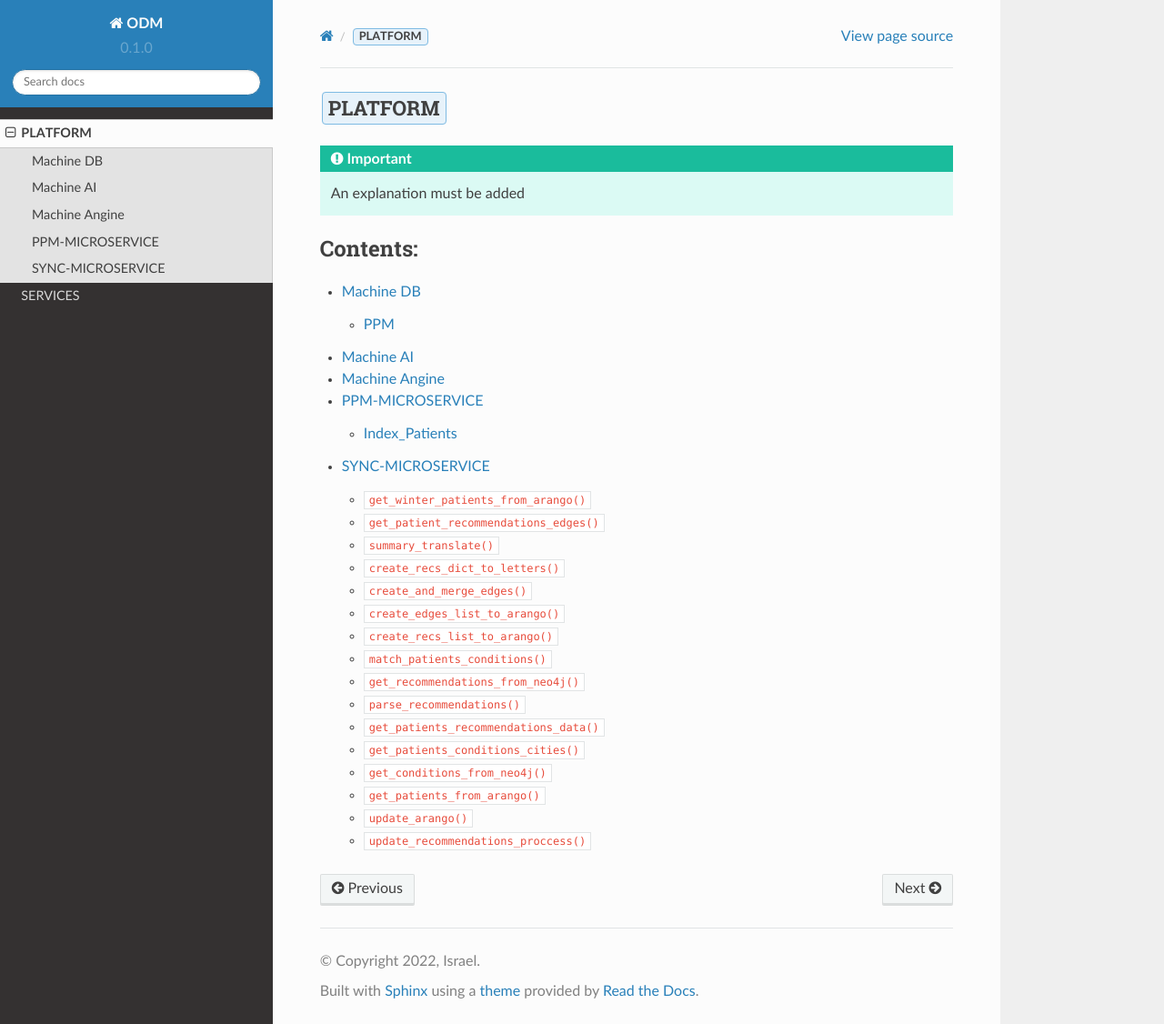
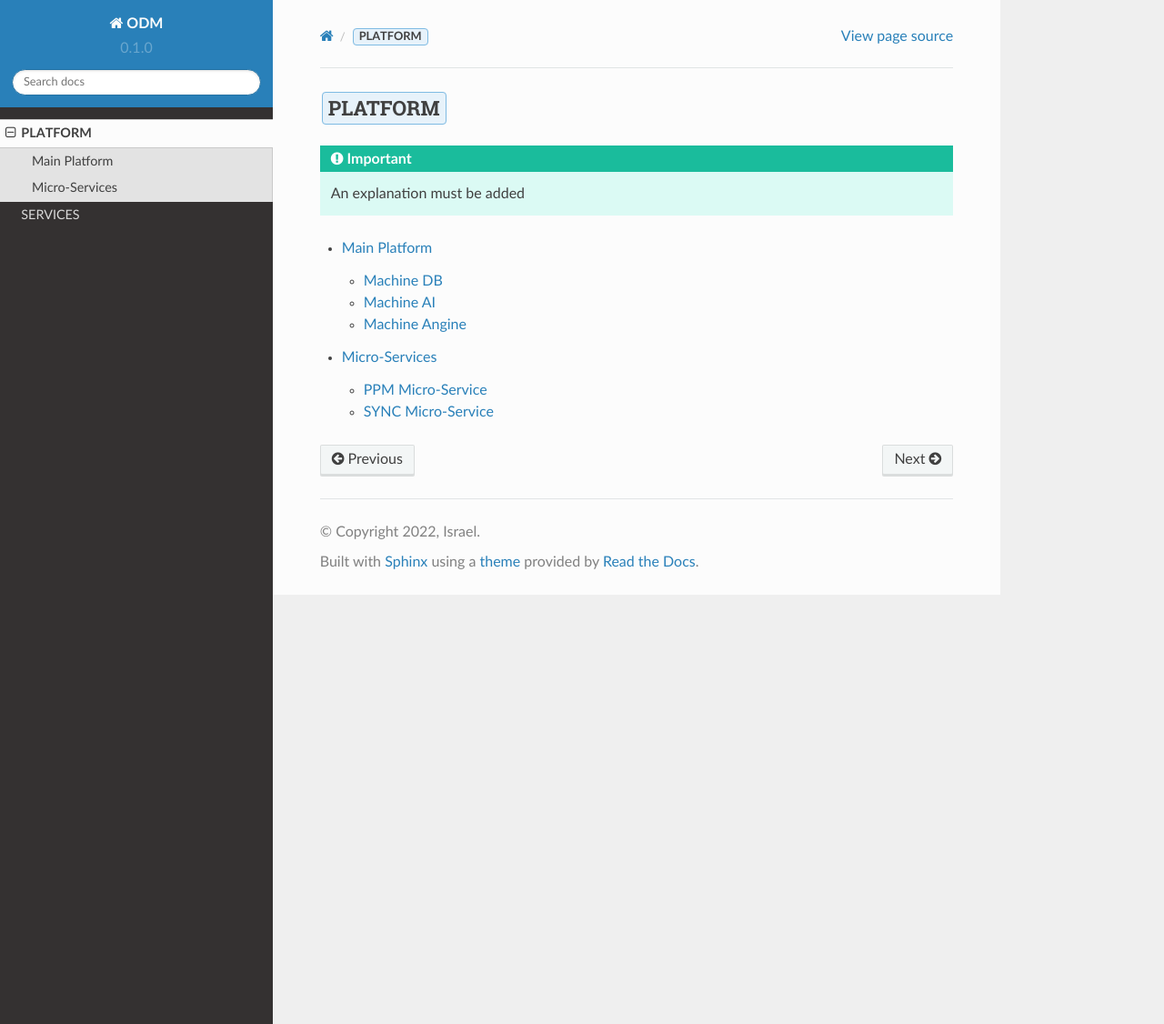
Before and after one commit to od-machine/machine-documentation, a Sphinx documentation site: the page built from docs/source/platform/platform.rst, in a window 1280 px wide and 1126 px high. Shown: the whole window at 91% size. Built offline with Sphinx 7.4.7 and the Read the Docs theme 2.0.0, drawn with Linux system fonts in a browser that asks for light colours.

Commit message:
pltform hierarchy

```diff
--- a/docs/source/platform/platform.rst
+++ b/docs/source/platform/platform.rst
@@ -5,10 +5,6 @@
 
 .. toctree::
    :maxdepth: 2
-   :caption: Contents:
 
-   machine_db/machine_db
-   machine_ai/machine_ai
-   machine_angine/machine_angine
-   ppm_microservice/ppm_microservice
-   sync_microservice/sync_microservice
+   main_platform
+   microservices
--- a/docs/source/platform/ppm_microservice/ppm_microservice.rst
+++ b/docs/source/platform/ppm_microservice/ppm_microservice.rst
@@ -1,5 +1,5 @@
-PPM-MICROSERVICE
-================
+PPM Micro-Service
+=================
 
 .. toctree::
    index_patients
--- a/docs/source/platform/sync_microservice/sync_microservice.rst
+++ b/docs/source/platform/sync_microservice/sync_microservice.rst
@@ -1,4 +1,4 @@
-SYNC-MICROSERVICE
+SYNC Micro-Service
 =================
 
 .. toctree::
```
Also changed, not shown: docs/source/platform/main_platform.rst (added, +11 -0 lines), docs/source/platform/microservices.rst (added, +10 -0 lines), docs/source/platform/machine_engine/machine_engine.rst (renamed from docs/source/platform/machine_angine/machine_angine.rst).
